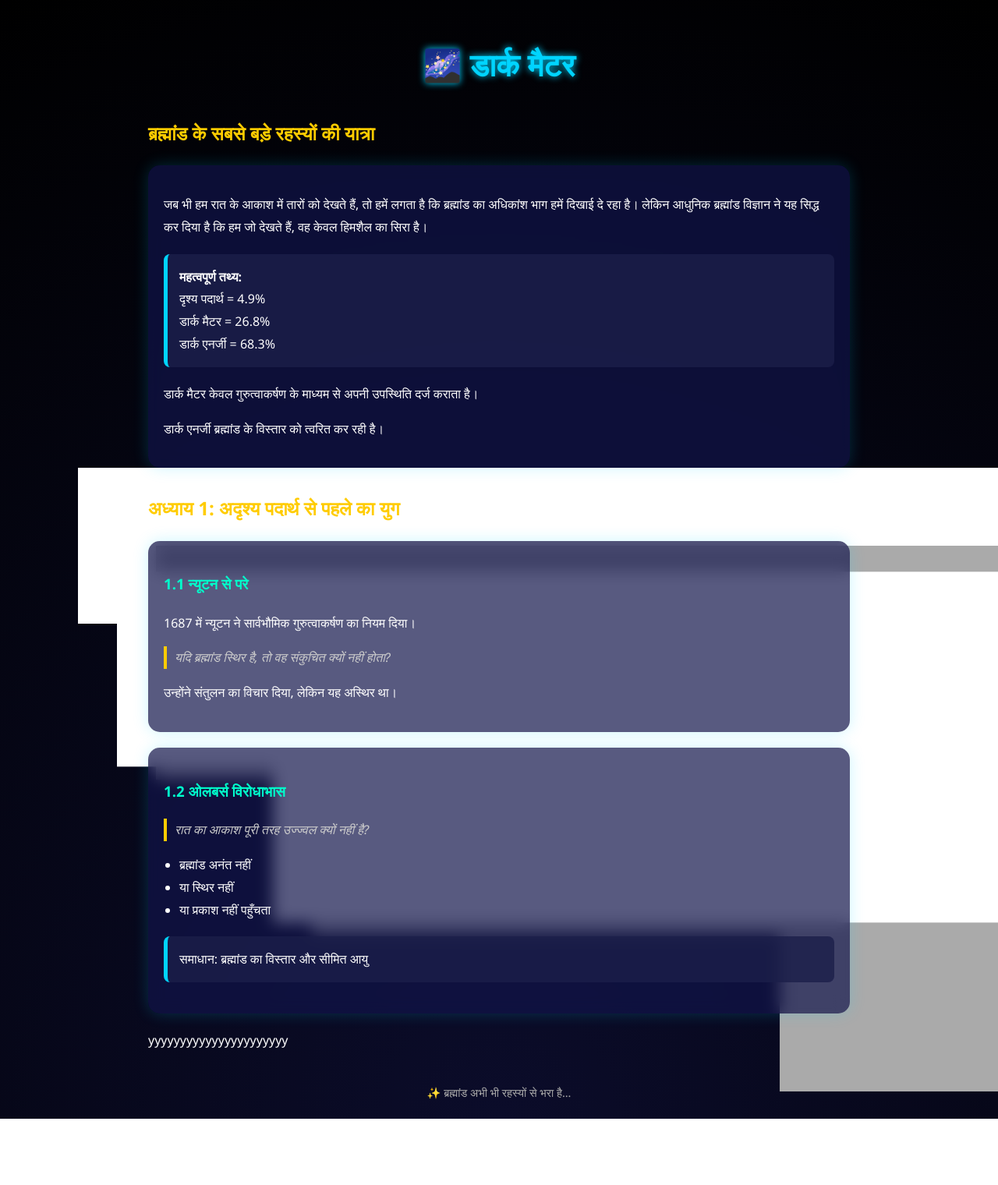
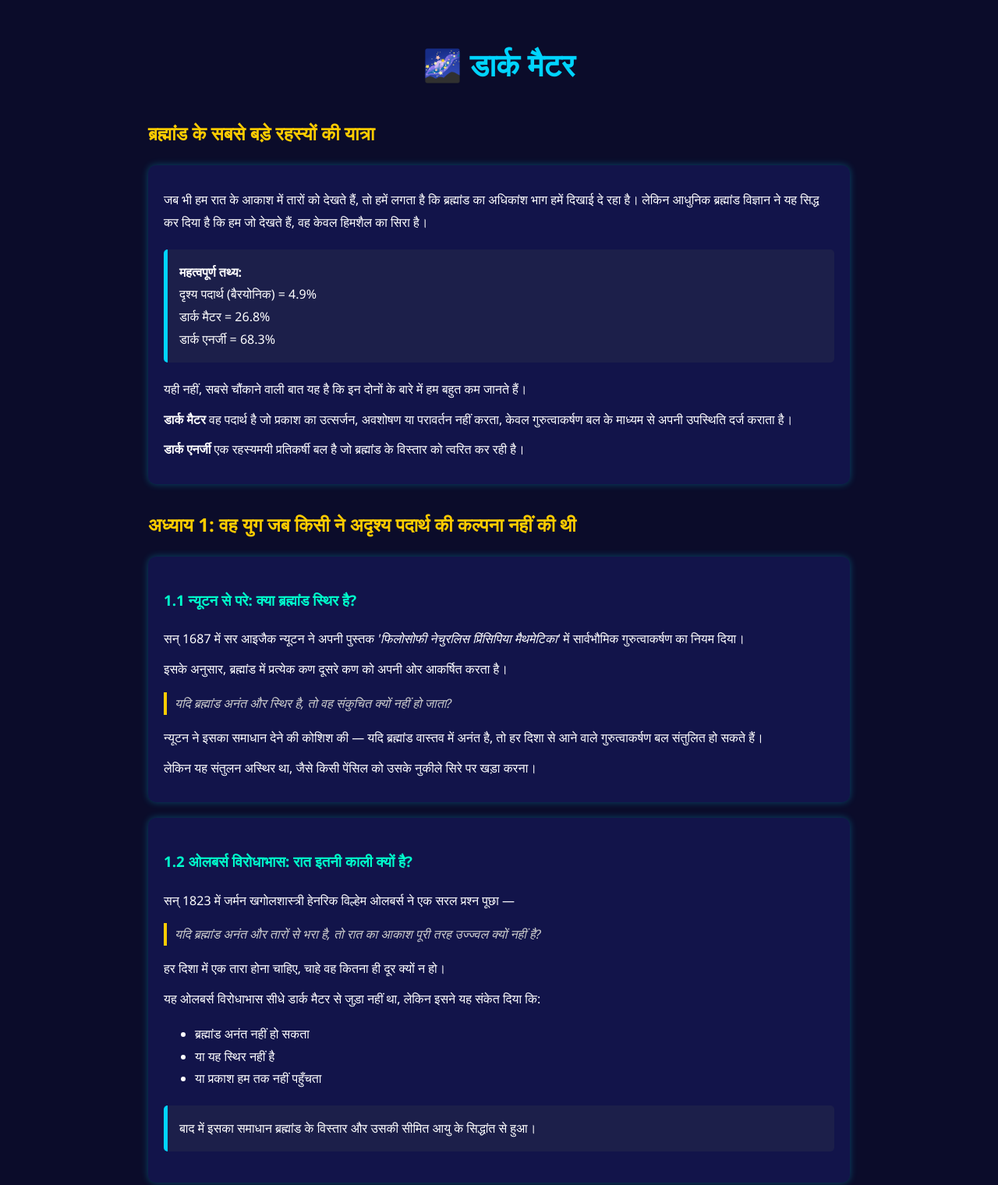
Before and after one commit to manish111sahu123manish/DarkMatter_Notes, a plain HTML site: page index.html in a window 1280 px wide. Shown: the top 1520 px of the page at 78% size. Before the commit the page ends 1435 px from the top, so only its background shows below. Drawn offline with Linux system fonts and the light colour scheme.

Commit message:
Update index.html

```diff
--- a/index.html
+++ b/index.html
@@ -10,70 +10,20 @@ body {
         font-family: 'Segoe UI', sans-serif;
         line-height: 1.8;
         margin: 0;
+        background: #0b0c2a;
         color: #ffffff;
-    background: radial-gradient(circle at bottom, #0b0c2a 0%, #000000 100%);
-    overflow-x: hidden;
     }
 
-/* Stars Background */
-.stars, .stars2, .stars3 {
-    position: fixed;
-    top: 0;
-    width: 100%;
-    height: 100%;
-    z-index: -1;
-}
-
-.stars {
-    background: transparent;
-    box-shadow:
-        100px 200px #fff, 300px 400px #fff, 500px 100px #fff,
-        700px 300px #fff, 900px 600px #fff, 1200px 200px #fff,
-        1500px 500px #fff, 1700px 100px #fff, 1900px 400px #fff;
-    animation: animStar 50s linear infinite;
-}
-
-.stars2 {
-    box-shadow:
-        200px 300px #aaa, 400px 500px #aaa, 600px 200px #aaa,
-        800px 400px #aaa, 1000px 700px #aaa, 1400px 300px #aaa;
-    animation: animStar 100s linear infinite;
-}
-
-.stars3 {
-    box-shadow:
-        150px 250px #fff, 350px 450px #fff, 750px 350px #fff,
-        1150px 450px #fff, 1750px 550px #fff;
-    animation: animStar 150s linear infinite;
-}
-
-@keyframes animStar {
-    from { transform: translateY(0); }
-    to { transform: translateY(-2000px); }
-}
-
-/* Main Container */
     .container {
         max-width: 900px;
         margin: auto;
         padding: 20px;
     }
 
-/* Glass Effect Box */
-.box {
-    background: rgba(18, 20, 74, 0.7);
-    backdrop-filter: blur(10px);
-    padding: 20px;
-    border-radius: 15px;
-    margin: 20px 0;
-    box-shadow: 0 0 20px rgba(0, 212, 255, 0.2);
-}
-
     h1 {
         text-align: center;
         color: #00d4ff;
         font-size: 2.5em;
-    text-shadow: 0 0 10px #00d4ff;
     }
 
     h2 {
@@ -85,12 +35,24 @@ h3 {
         color: #00ffcc;
     }
 
+    p {
+        margin: 10px 0;
+    }
+
     .highlight {
-    background: rgba(28, 31, 74, 0.8);
+        background: #1c1f4a;
         padding: 15px;
         border-left: 5px solid #00d4ff;
-    border-radius: 8px;
+        border-radius: 5px;
         margin: 20px 0;
+    }
+
+    .box {
+        background: #12144a;
+        padding: 20px;
+        border-radius: 10px;
+        margin: 20px 0;
+        box-shadow: 0 0 10px rgba(0, 212, 255, 0.3);
     }
 
     .quote {
@@ -99,10 +61,6 @@ h3 {
         border-left: 4px solid #ffcc00;
         padding-left: 10px;
         margin: 15px 0;
-}
-
-ul {
-    padding-left: 20px;
     }
 
     footer {
@@ -116,11 +74,6 @@ footer {
 
 <body>
 
-<!-- Stars -->
-<div class="stars"></div>
-<div class="stars2"></div>
-<div class="stars3"></div>
-
 <div class="container">
 
     <h1>🌌 डार्क मैटर</h1>
@@ -131,53 +84,65 @@ footer {
 
         <div class="highlight">
             <strong>महत्वपूर्ण तथ्य:</strong><br>
-दृश्य पदार्थ = 4.9%<br>
+            दृश्य पदार्थ (बैरयोनिक) = 4.9%<br>
             डार्क मैटर = 26.8%<br>
             डार्क एनर्जी = 68.3%
         </div>
 
-<p>डार्क मैटर केवल गुरुत्वाकर्षण के माध्यम से अपनी उपस्थिति दर्ज कराता है।</p>
-<p>डार्क एनर्जी ब्रह्मांड के विस्तार को त्वरित कर रही है।</p>
+        <p>यही नहीं, सबसे चौंकाने वाली बात यह है कि इन दोनों के बारे में हम बहुत कम जानते हैं।</p>
+
+        <p><strong>डार्क मैटर</strong> वह पदार्थ है जो प्रकाश का उत्सर्जन, अवशोषण या परावर्तन नहीं करता, केवल गुरुत्वाकर्षण बल के माध्यम से अपनी उपस्थिति दर्ज कराता है।</p>
+
+        <p><strong>डार्क एनर्जी</strong> एक रहस्यमयी प्रतिकर्षी बल है जो ब्रह्मांड के विस्तार को त्वरित कर रही है।</p>
     </div>
 
-<h2>अध्याय 1: अदृश्य पदार्थ से पहले का युग</h2>
+    <h2>अध्याय 1: वह युग जब किसी ने अदृश्य पदार्थ की कल्पना नहीं की थी</h2>
 
     <div class="box">
-<h3>1.1 न्यूटन से परे</h3>
+        <h3>1.1 न्यूटन से परे: क्या ब्रह्मांड स्थिर है?</h3>
 
-<p>1687 में न्यूटन ने सार्वभौमिक गुरुत्वाकर्षण का नियम दिया।</p>
+        <p>सन् 1687 में सर आइजैक न्यूटन ने अपनी पुस्तक <em>'फिलोसोफी नेचुरलिस प्रिंसिपिया मैथमेटिका'</em> में सार्वभौमिक गुरुत्वाकर्षण का नियम दिया।</p>
+
+        <p>इसके अनुसार, ब्रह्मांड में प्रत्येक कण दूसरे कण को अपनी ओर आकर्षित करता है।</p>
 
         <div class="quote">
-यदि ब्रह्मांड स्थिर है, तो वह संकुचित क्यों नहीं होता?
+            यदि ब्रह्मांड अनंत और स्थिर है, तो वह संकुचित क्यों नहीं हो जाता?
         </div>
 
-<p>उन्होंने संतुलन का विचार दिया, लेकिन यह अस्थिर था।</p>
+        <p>न्यूटन ने इसका समाधान देने की कोशिश की — यदि ब्रह्मांड वास्तव में अनंत है, तो हर दिशा से आने वाले गुरुत्वाकर्षण बल संतुलित हो सकते हैं।</p>
+
+        <p>लेकिन यह संतुलन अस्थिर था, जैसे किसी पेंसिल को उसके नुकीले सिरे पर खड़ा करना।</p>
     </div>
 
     <div class="box">
-<h3>1.2 ओलबर्स विरोधाभास</h3>
+        <h3>1.2 ओलबर्स विरोधाभास: रात इतनी काली क्यों है?</h3>
+
+        <p>सन् 1823 में जर्मन खगोलशास्त्री हेनरिक विल्हेम ओलबर्स ने एक सरल प्रश्न पूछा —</p>
 
         <div class="quote">
-रात का आकाश पूरी तरह उज्ज्वल क्यों नहीं है?
+            यदि ब्रह्मांड अनंत और तारों से भरा है, तो रात का आकाश पूरी तरह उज्ज्वल क्यों नहीं है?
         </div>
 
+        <p>हर दिशा में एक तारा होना चाहिए, चाहे वह कितना ही दूर क्यों न हो।</p>
+
+        <p>यह ओलबर्स विरोधाभास सीधे डार्क मैटर से जुड़ा नहीं था, लेकिन इसने यह संकेत दिया कि:</p>
+
         <ul>
-<li>ब्रह्मांड अनंत नहीं</li>
-<li>या स्थिर नहीं</li>
-<li>या प्रकाश नहीं पहुँचता</li>
+            <li>ब्रह्मांड अनंत नहीं हो सकता</li>
+            <li>या यह स्थिर नहीं है</li>
+            <li>या प्रकाश हम तक नहीं पहुँचता</li>
         </ul>
 
         <div class="highlight">
-समाधान: ब्रह्मांड का विस्तार और सीमित आयु
+            बाद में इसका समाधान ब्रह्मांड के विस्तार और उसकी सीमित आयु के सिद्धांत से हुआ।
+        </div>
     </div>
 
-</div>
-yyyyyyyyyyyyyyyyyyyyyy
     <footer>
         ✨ ब्रह्मांड अभी भी रहस्यों से भरा है...
     </footer>
 
 </div>
-
+44
 </body>
 </html>
```
Lines whose indentation alone changed are shown as unchanged.
